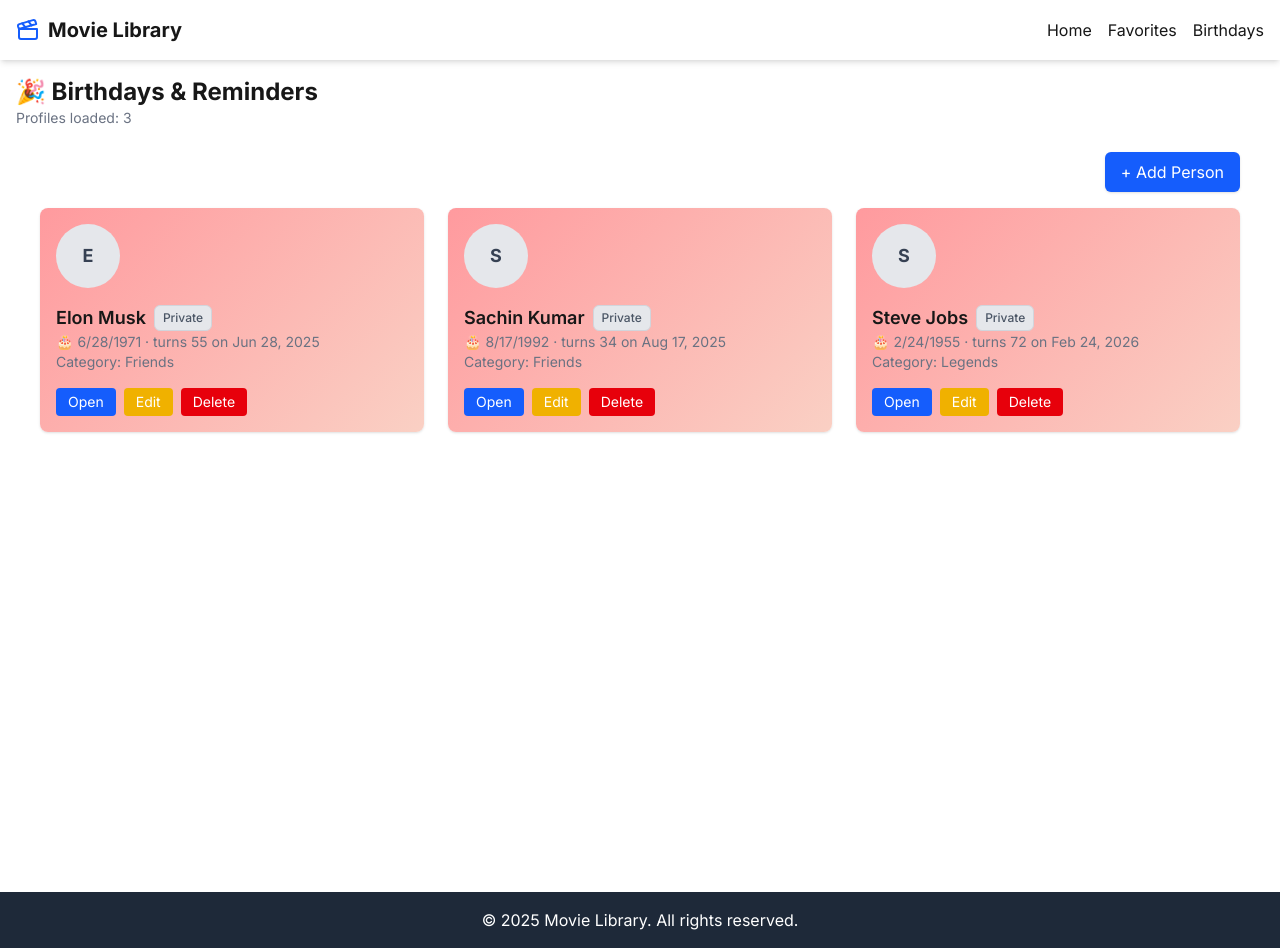
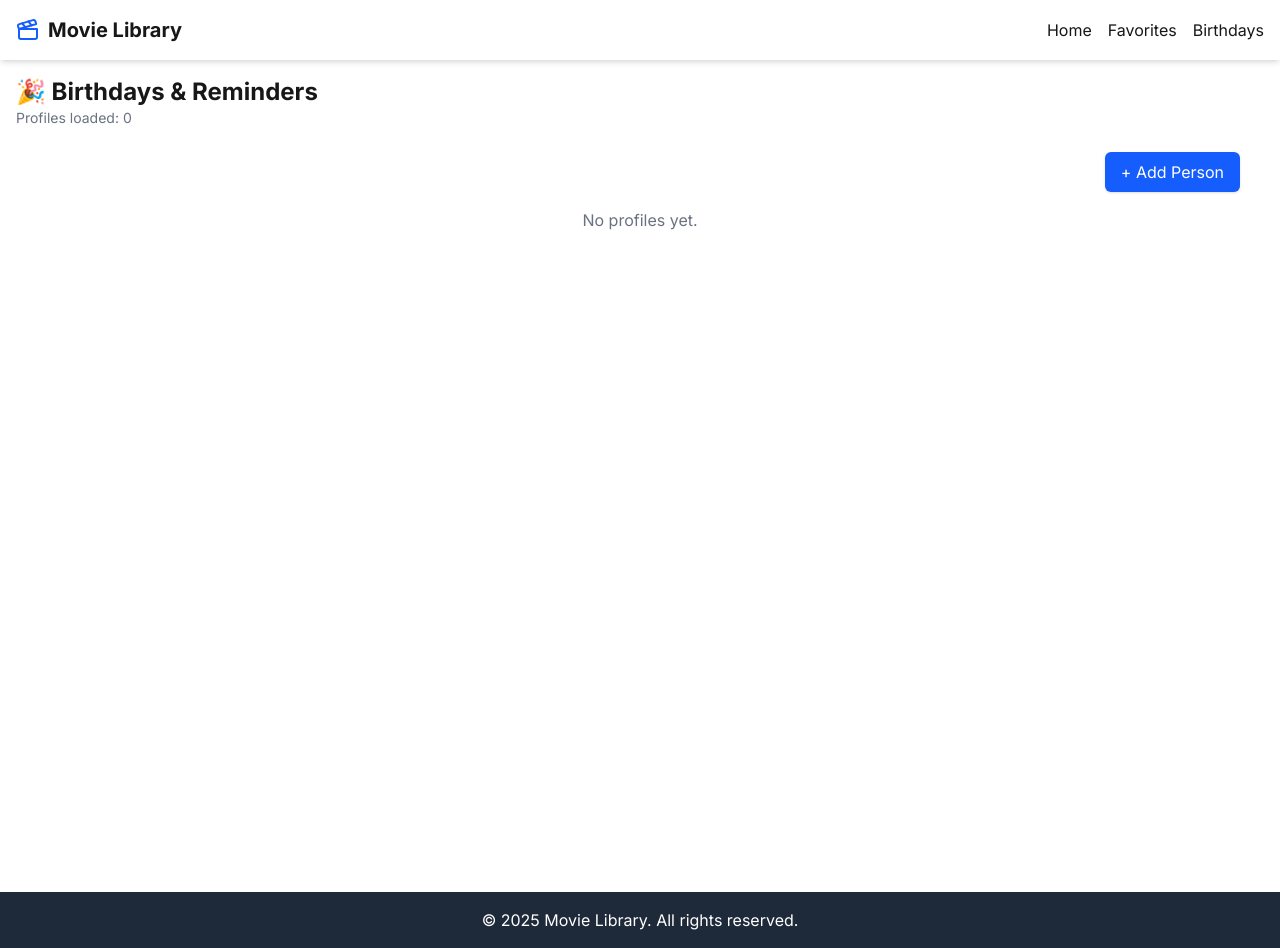
Before and after one commit to Sachinrajput76/movie-library, a Next.js app: page /birthdays in a window 1280 px wide. Built offline with nearby package versions, Linux system fonts and the light colour scheme.

Commit message:
birthday feature updated

```diff
--- a/src/app/birthdays/BirthdaysPageClient.tsx
+++ b/src/app/birthdays/BirthdaysPageClient.tsx
@@ -1,9 +1,9 @@
 "use client";
+import BirthdayList from "@/components/birthdays/BirthdayList";
 import { useBirthdays } from "@/components/birthdays/context";
-import BirthdayList from "@/components/birthdays/BirthdayList";
 
 export default function BirthdaysPageClient() {
-    const { profiles, setProfiles, filter, query } = useBirthdays();
+    const { profiles } = useBirthdays();
 
     return (
         <div className="p-4">
@@ -12,12 +12,7 @@
             {/* Debug: Show how many profiles are loaded */}
             <p className="text-sm text-gray-500">Profiles loaded: {profiles.length}</p>
 
-            <BirthdayList
-                profiles={profiles}
-                setProfiles={setProfiles}
-                filter={filter}
-                query={query}
-            />
+            <BirthdayList />
         </div>
     );
 }
--- a/src/components/birthdays/BirthdayFilters.tsx
+++ /dev/null
@@ -1,36 +0,0 @@
-"use client";
-import { useBirthdays } from "./context";
-
-const categories = ["All", "Family", "Relatives", "Friends", "Important", "Others"] as const;
-
-export default function BirthdayFilters() {
-    const { filter, setFilter, query, setQuery } = useBirthdays();
-
-    return (
-        <div className="flex flex-col md:flex-row md:items-center md:justify-between gap-4 mb-6">
-            {/* Category Filter */}
-            <div className="flex items-center gap-2">
-                <label className="text-sm font-medium text-gray-700">Category</label>
-                <select
-                    value={filter}
-                    onChange={(e) => setFilter(e.target.value as any)}
-                    className="rounded-md border border-gray-300 px-3 py-2 text-sm focus:outline-none focus:ring-2 focus:ring-blue-500"
-                >
-                    {categories.map((c) => (
-                        <option key={c} value={c}>
-                            {c}
-                        </option>
-                    ))}
-                </select>
-            </div>
-
-            {/* Search Box */}
-            <input
-                className="w-full md:w-64 rounded-md border border-gray-300 px-3 py-2 text-sm placeholder-gray-400 focus:outline-none focus:ring-2 focus:ring-blue-500"
-                placeholder="Search by name…"
-                value={query}
-                onChange={(e) => setQuery(e.target.value)}
-            />
-        </div>
-    );
-}
--- a/src/components/birthdays/ThemeSelector.tsx
+++ /dev/null
@@ -1,14 +0,0 @@
-import { themeVars } from "@/utils/birthdays/themes";
-import { useBirthdays } from "./context";
-
-export default function ThemeSelector() {
-    const { selectedTheme } = useBirthdays();
-    const activeTheme = themeVars[selectedTheme] ?? themeVars["Confetti"];
-
-    return (
-        <div className={`${activeTheme.bg} ${activeTheme.text} p-4`}>
-            🎉 Theme applied: {selectedTheme || "Confetti"}
-        </div>
-    );
-
-}
--- a/src/components/birthdays/context.tsx
+++ b/src/components/birthdays/context.tsx
@@ -31,23 +31,23 @@
     useEffect(() => {
         const saved = loadAll();
         if (saved.length === 0) {
-            setProfiles([
-                {
-                    id: "1", name: "Sachin Kumar", dob: "1992-08-17", category: "Friends",
-                    isPublic: false,
-                    notes: []
-                },
-                {
-                    id: "2", name: "Elon Musk", dob: "1971-06-28", category: "Friends",
-                    isPublic: false,
-                    notes: []
-                },
-                {
-                    id: "3", name: "Steve Jobs", dob: "1955-02-24", category: "Legends",
-                    isPublic: false,
-                    notes: []
-                },
-            ]);
+            // setProfiles([
+            //     {
+            //         id: "1", name: "Sachin Kumar", dob: "1992-08-17", category: "Friends",
+            //         isPublic: false,
+            //         notes: []
+            //     },
+            //     {
+            //         id: "2", name: "Elon Musk", dob: "1971-06-28", category: "Friends",
+            //         isPublic: true,
+            //         notes: []
+            //     },
+            //     {
+            //         id: "3", name: "Steve Jobs", dob: "1955-02-24", category: "Legends",
+            //         isPublic: false,
+            //         notes: []
+            //     },
+            // ]);
         } else {
             setProfiles(saved);
         }
```
